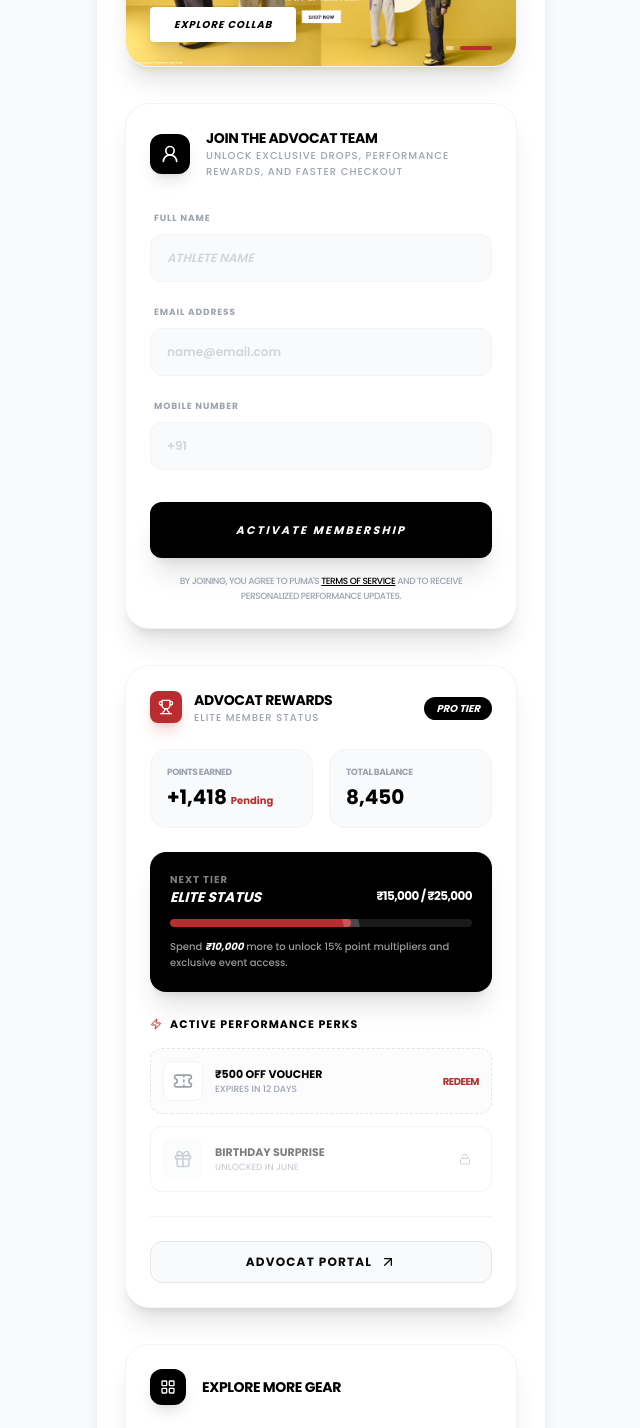
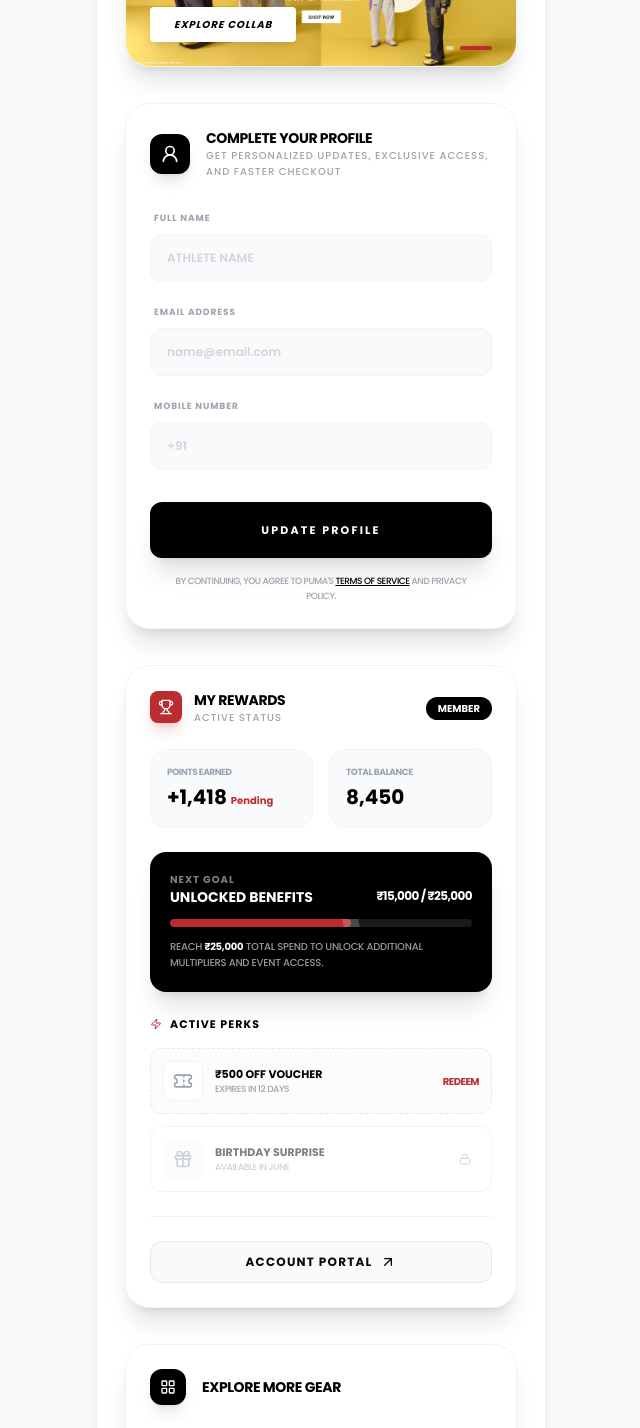
Before and after one commit to aadi310/Puma-India-Smart-Receipt, a Next.js app: page / in a window 1280 px wide. Shown: the part 1697-3125 px from the top of the page, without its empty margins (319-959 px from the left). Built offline with nearby package versions, Linux system fonts and the light colour scheme.

Commit message:
Update page.tsx

```diff
--- a/app/page.tsx
+++ b/app/page.tsx
@@ -1243,7 +1243,7 @@ body {
   </Carousel>
 </div>
 
-        {/* Join PUMA AdvoCAT Section */}
+        {/* Join Membership Section */}
 <div className="bg-white rounded-3xl shadow-xl border border-gray-100 mx-4 mt-6 p-6">
 
   {profileUpdateSuccess ? (
@@ -1253,11 +1253,11 @@ body {
       </div>
 
       <div className="text-sm font-bold uppercase tracking-tight text-black mb-1">
-        AdvoCAT Membership Active
+        Membership Activated
       </div>
 
       <div className="text-[11px] text-gray-500 font-medium uppercase tracking-widest px-6">
-        Welcome to the team. Your performance perks are now ready for use.
+        Registration complete. Your profile has been updated successfully.
       </div>
     </div>
   ) : (
@@ -1269,15 +1269,15 @@ body {
         </div>
         <div>
           <div className="text-sm font-bold uppercase tracking-tight text-black">
-            Join the AdvoCAT Team
+            Complete Your Profile
           </div>
           <div className="text-[10px] font-medium text-gray-400 uppercase tracking-widest leading-relaxed">
-            Unlock exclusive drops, performance rewards, and faster checkout
+            Get personalized updates, exclusive access, and faster checkout
           </div>
         </div>
       </div>
 
-      {/* Modern High-Contrast Form */}
+      {/* Form */}
       <div className="space-y-4">
         <div className="space-y-1.5">
           <label className="text-[9px] font-bold text-gray-400 uppercase tracking-[0.1em] ml-1">
@@ -1288,7 +1288,7 @@ body {
             placeholder="Athlete Name"
             value={profile.name}
             onChange={(e) => setProfile((prev) => ({ ...prev, name: e.target.value }))}
-            className="w-full h-12 px-4 text-xs font-semibold bg-gray-50 border border-gray-100 rounded-xl focus:outline-none focus:border-[#BA2C2F] focus:bg-white transition-all placeholder:text-gray-300 uppercase italic"
+            className="w-full h-12 px-4 text-xs font-semibold bg-gray-50 border border-gray-100 rounded-xl focus:outline-none focus:border-[#BA2C2F] focus:bg-white transition-all placeholder:text-gray-300 uppercase"
           />
         </div>
 
@@ -1321,43 +1321,42 @@ body {
         </div>
       </div>
 
-      {/* CTA: Brand Heavy */}
       <button
-        className="w-full mt-8 bg-black text-white h-14 text-[11px] font-bold uppercase italic tracking-[0.2em] rounded-xl shadow-xl hover:bg-[#BA2C2F] transition-all active:scale-[0.98]"
+        className="w-full mt-8 bg-black text-white h-14 text-[11px] font-bold uppercase tracking-[0.2em] rounded-xl shadow-xl hover:bg-[#BA2C2F] transition-all active:scale-[0.98]"
         onClick={handleProfileUpdate}
       >
-        Activate Membership
+        Update Profile
       </button>
 
-      {/* Compliance / Helper text */}
       <div className="text-[9px] font-medium text-gray-400 text-center mt-4 px-4 leading-relaxed uppercase tracking-tighter">
-        By joining, you agree to PUMA's <span className="underline text-black">Terms of Service</span> and to receive personalized performance updates.
+        By continuing, you agree to PUMA's <span className="underline text-black">Terms of Service</span> and Privacy Policy.
       </div>
     </>
   )}
 </div>
-          {/* PUMA AdvoCAT Loyalty Section */}
+
+         {/* Purchase Rewards Section */}
 <div className="bg-white rounded-3xl shadow-xl border border-gray-100 mt-6 mx-4 p-6">
 
-  {/* Header: Branding shifted to AdvoCAT */}
+  {/* Header */}
   <div className="flex items-center justify-between mb-6">
     <div className="flex items-center">
       <div className="w-8 h-8 bg-[#BA2C2F] rounded-lg flex items-center justify-center mr-3 shadow-lg shadow-[#BA2C2F]/20">
         <Trophy className="h-4 w-4 text-white" />
       </div>
       <div>
-        <h3 className="text-sm font-bold uppercase tracking-tight text-black">AdvoCAT Rewards</h3>
-        <p className="text-[10px] font-medium text-gray-400 uppercase tracking-widest">Elite Member Status</p>
+        <h3 className="text-sm font-bold uppercase tracking-tight text-black">My Rewards</h3>
+        <p className="text-[10px] font-medium text-gray-400 uppercase tracking-widest">Active Status</p>
       </div>
     </div>
     <div className="text-right">
-      <span className="text-[10px] font-bold bg-black text-white px-3 py-1 rounded-full uppercase italic">
-        Pro Tier
+      <span className="text-[10px] font-bold bg-black text-white px-3 py-1 rounded-full uppercase">
+        Member
       </span>
     </div>
   </div>
 
-  {/* Points Overview: High-contrast Grid */}
+  {/* Points Overview */}
   <div className="grid grid-cols-2 gap-4 mb-6">
     <div className="bg-gray-50 rounded-2xl p-4 border border-gray-100">
       <div className="text-[9px] font-bold text-gray-400 uppercase tracking-tighter mb-1">Points Earned</div>
@@ -1373,19 +1372,18 @@ body {
     </div>
   </div>
 
-  {/* Tier Progress: Sophisticated Performance Bar */}
+  {/* Progress Bar */}
   <div className="bg-black rounded-2xl p-5 shadow-xl shadow-black/10">
     <div className="flex justify-between items-end mb-3">
       <div>
-        <div className="text-[10px] font-bold text-white/50 uppercase tracking-widest">Next Tier</div>
-        <div className="text-sm font-bold text-white uppercase italic">Elite Status</div>
+        <div className="text-[10px] font-bold text-white/50 uppercase tracking-widest">Next Goal</div>
+        <div className="text-sm font-bold text-white uppercase">Unlocked Benefits</div>
       </div>
       <div className="text-right">
         <span className="text-xs font-bold text-white tracking-tighter">₹15,000 / ₹25,000</span>
       </div>
     </div>
 
-    {/* Custom Progress Bar */}
     <div className="w-full h-2 bg-white/10 rounded-full overflow-hidden mb-3">
       <div
         className="h-full bg-[#BA2C2F] rounded-full relative"
@@ -1395,20 +1393,19 @@ body {
       </div>
     </div>
 
-    <p className="text-[10px] font-medium text-white/60 leading-relaxed">
-      Spend <span className="text-white font-bold italic">₹10,000</span> more to unlock 15% point multipliers and exclusive event access.
+    <p className="text-[10px] font-medium text-white/60 leading-relaxed uppercase tracking-tight">
+      Reach <span className="text-white font-bold">₹25,000</span> total spend to unlock additional multipliers and event access.
     </p>
   </div>
 
-  {/* Reward Vouchers: The "Journey" */}
+  {/* Perks */}
   <div className="mt-6">
     <div className="text-[11px] font-bold text-black uppercase tracking-widest mb-4 flex items-center">
       <Zap className="h-3 w-3 mr-2 text-[#BA2C2F]" />
-      Active Performance Perks
+      Active Perks
     </div>
 
     <div className="space-y-3">
-      {/* Voucher 1 */}
       <div className="flex items-center justify-between p-3 border border-dashed border-gray-200 rounded-xl bg-gray-50/50">
         <div className="flex items-center">
           <div className="w-10 h-10 bg-white border border-gray-100 rounded-lg flex items-center justify-center mr-3">
@@ -1416,15 +1413,14 @@ body {
           </div>
           <div>
             <div className="text-[11px] font-bold text-black uppercase">₹500 Off Voucher</div>
-            <div className="text-[9px] font-medium text-gray-400 uppercase">Expires in 12 Days</div>
+            <div className="text-[9px] font-medium text-gray-400 uppercase tracking-tighter">Expires in 12 Days</div>
           </div>
         </div>
-        <button className="text-[10px] font-bold text-[#BA2C2F] uppercase tracking-tighter">
+        <button className="text-[10px] font-bold text-[#BA2C2F] uppercase tracking-tighter hover:underline">
           Redeem
         </button>
       </div>
 
-      {/* Birthday Perk */}
       <div className="flex items-center justify-between p-3 border border-gray-100 rounded-xl">
         <div className="flex items-center opacity-50">
           <div className="w-10 h-10 bg-gray-50 rounded-lg flex items-center justify-center mr-3">
@@ -1432,7 +1428,7 @@ body {
           </div>
           <div>
             <div className="text-[11px] font-bold text-black uppercase">Birthday Surprise</div>
-            <div className="text-[9px] font-medium text-gray-400 uppercase">Unlocked in June</div>
+            <div className="text-[9px] font-medium text-gray-400 uppercase tracking-tighter">Available in June</div>
           </div>
         </div>
         <Lock className="h-3 w-3 text-gray-300 mr-2" />
@@ -1440,7 +1436,7 @@ body {
     </div>
   </div>
 
-  {/* CTA: Portal Link */}
+  {/* CTA */}
   <div className="mt-6 pt-6 border-t border-gray-100">
     <a
       href="https://in.puma.com/in/en/account/"
@@ -1448,7 +1444,7 @@ body {
       rel="noopener noreferrer"
       className="group flex items-center justify-center w-full bg-gray-50 hover:bg-black hover:text-white border border-gray-200 rounded-xl py-3 transition-all duration-300"
     >
-      <span className="text-xs font-bold uppercase tracking-widest mr-2">AdvoCAT Portal</span>
+      <span className="text-xs font-bold uppercase tracking-widest mr-2">Account Portal</span>
       <ArrowUpRight className="h-4 w-4 transition-transform group-hover:translate-x-0.5 group-hover:-translate-y-0.5" />
     </a>
   </div>
```
